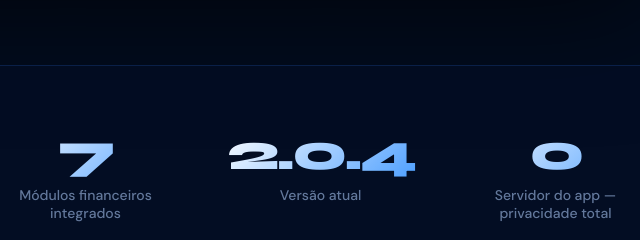
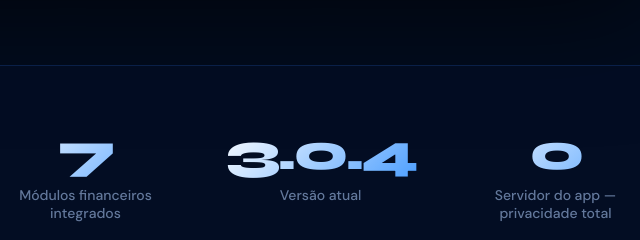
Before and after one commit to FinancasON/financas-on, a plain HTML site: page index.html in a window 1280 px wide. Shown: the part 1400-1640 px from the top of the page, 437-1077 px from the left. Drawn offline with Linux system fonts and the light colour scheme.

Commit message:
Update index.html

```diff
--- a/index.html
+++ b/index.html
@@ -972,7 +972,7 @@ footer {
       <div class="stat-label">Módulos financeiros integrados</div>
     </div>
     <div>
-      <div class="stat-num">2.0.4</div>
+      <div class="stat-num">3.0.4</div>
       <div class="stat-label">Versão atual</div>
     </div>
     <div>
```
